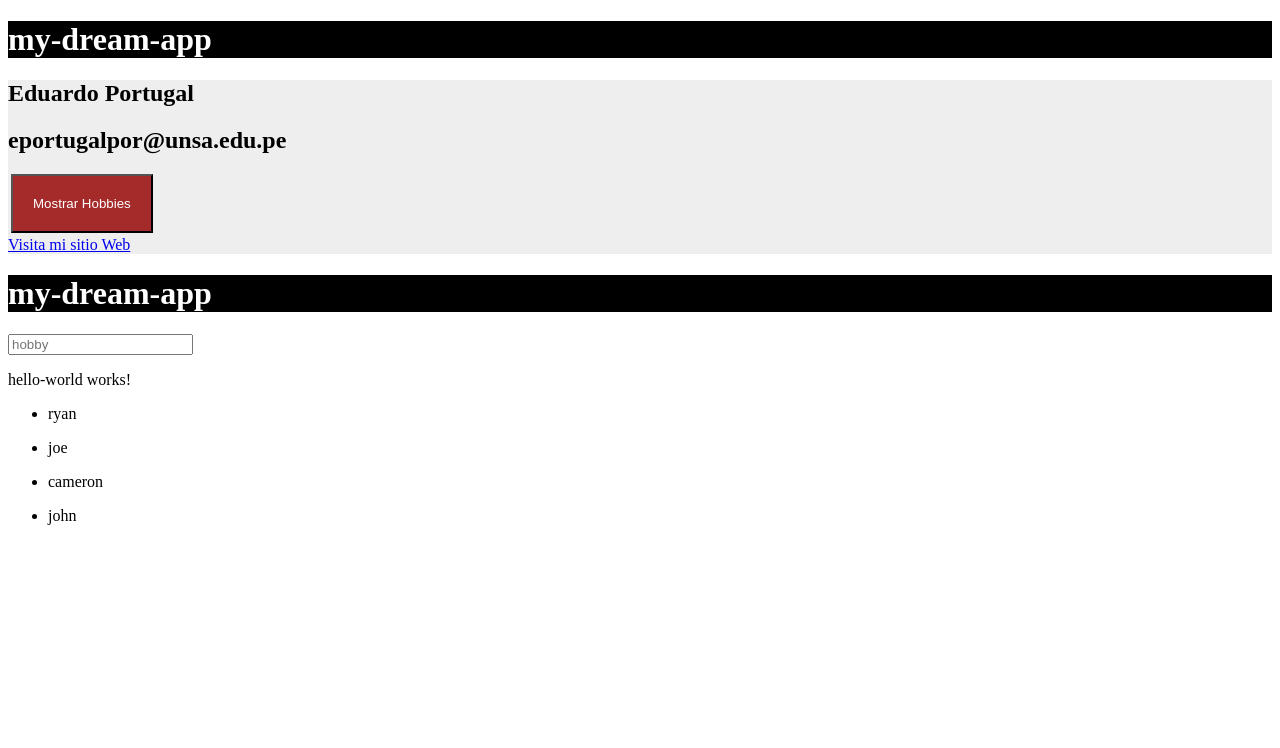
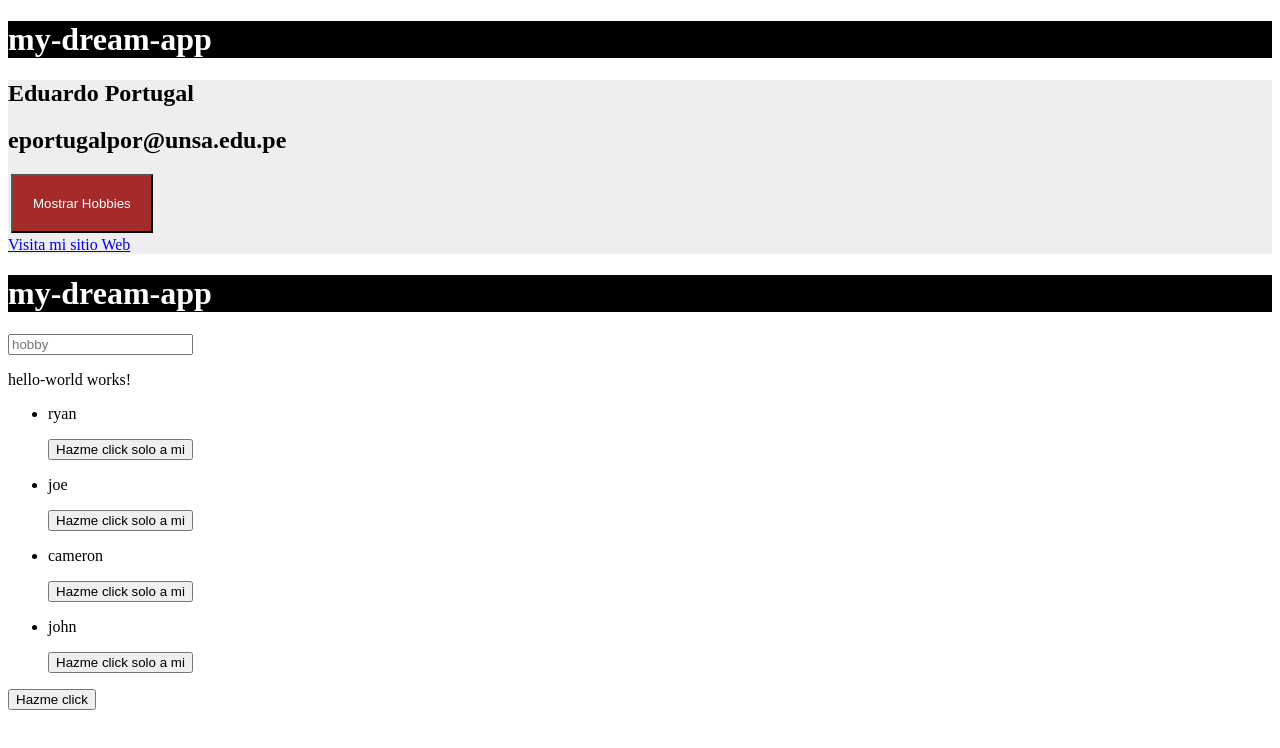
Before and after one commit to Eduardo-P/Git-de-Sesiones-Angular, an Angular app in the folder my-dream-app/: page / in a window 1280 px wide. Shown: the top 748 px of the page. Built offline with nearby package versions, Linux system fonts and the light colour scheme.

Commit message:
Agregando botones de alerta a la aplicacion, tanto desde el componente principal, como tambien desde el componente user

```diff
--- a/my-dream-app/src/app/app.component.html
+++ b/my-dream-app/src/app/app.component.html
@@ -31,3 +31,5 @@
     <app-user [nameUser]="user"></app-user>
   </li>
 </ul>
+
+<button (click)="sayHello()">Hazme click</button>
--- a/my-dream-app/src/app/app.component.ts
+++ b/my-dream-app/src/app/app.component.ts
@@ -35,4 +35,8 @@
     hobby.value = "";
     return false;
   }
+
+  sayHello() {
+    alert("Hola Desde app.component");
+  }
 }
--- a/my-dream-app/src/app/user/user.component.html
+++ b/my-dream-app/src/app/user/user.component.html
@@ -1 +1,2 @@
 <p>{{ nameUser }}</p>
+<button (click)="sayhello(nameUser)">Hazme click solo a mi</button>
--- a/my-dream-app/src/app/user/user.component.ts
+++ b/my-dream-app/src/app/user/user.component.ts
@@ -10,4 +10,8 @@
   constructor() { }
 
   ngOnInit() {}
+
+  sayhello(nameUser:any) {
+    alert("Hola "+nameUser);
+  }
 }
```
